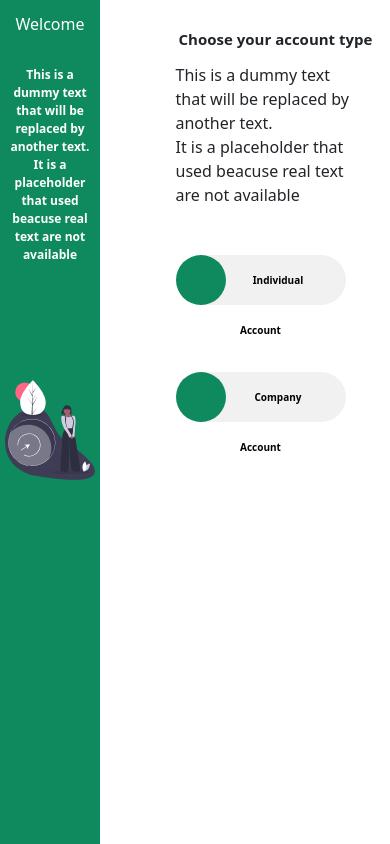
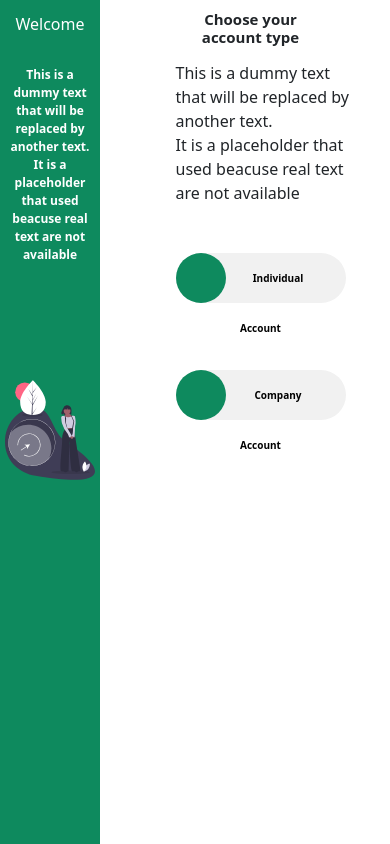
Before and after one commit to Peter-Dumbari/gigamoni, a React (Create React App) app: page / in a window 390 px wide. Built offline with nearby package versions, Linux system fonts and the light colour scheme.

Commit message:
temple god

```diff
--- a/src/App.css
+++ b/src/App.css
@@ -219,8 +219,9 @@ a {
 
     .body {
       margin-left: 45%;
-      padding-top: 30px;
+      padding-top: 10px;
       width: auto;
+      height: 70vh;
 
     }
 
@@ -229,7 +230,8 @@ a {
       font-weight: bolder;
       margin-bottom: 15px;
       text-align: center;
-      width: 200px;
+      width: 150px;
+      margin-right: 1rem;
     }
 
     .smallBox {
```
